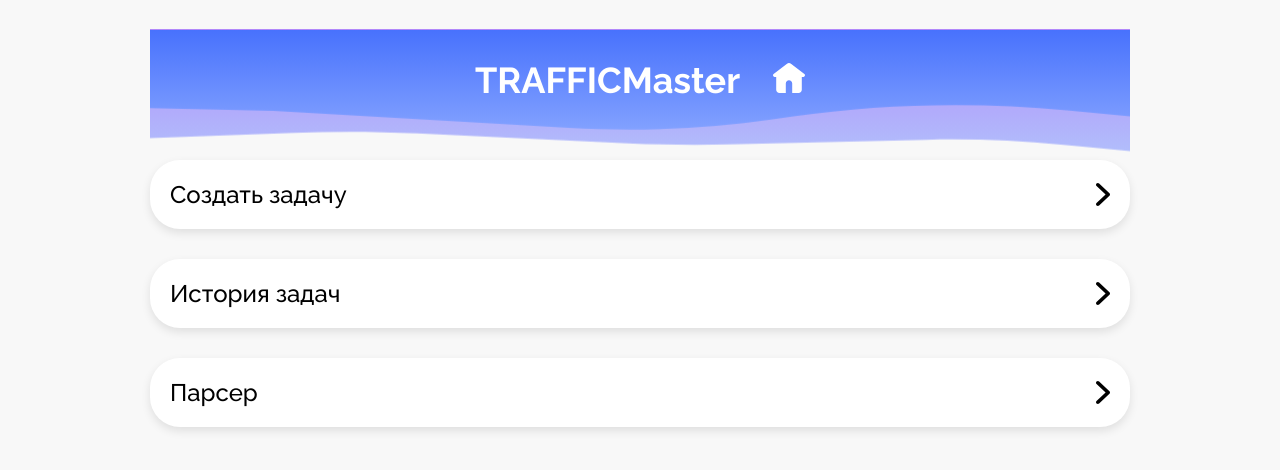
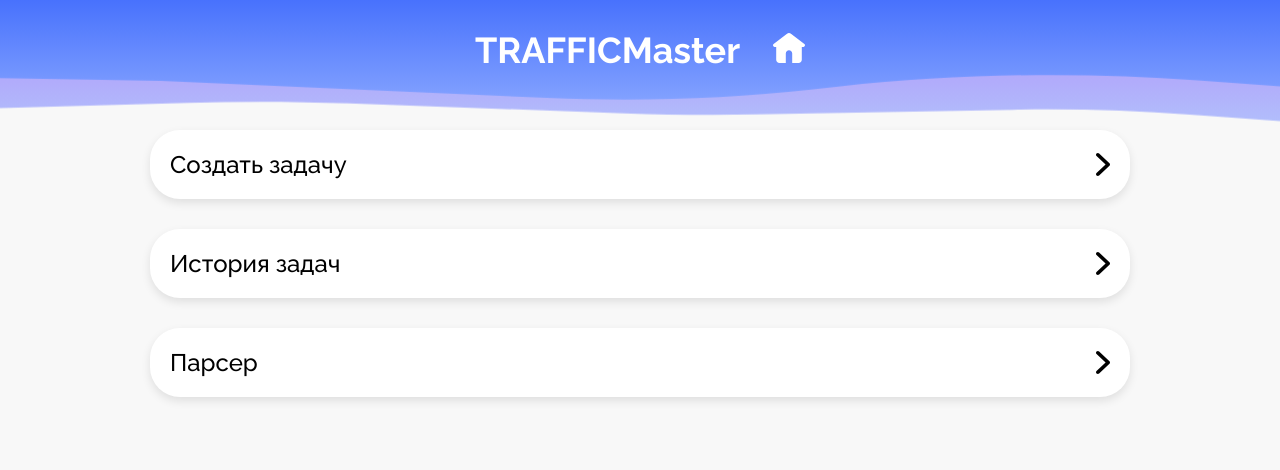
Before and after one commit to Xoxotynchuk/TrafficMaster, a React (Create React App) app: page / in a window 1280 px wide. Shown: the top 470 px of the page. Built offline with nearby package versions, Linux system fonts and the light colour scheme.

Commit message:
последний слайд, анимации

```diff
--- a/src/components/screens/HomeScreen.jsx
+++ b/src/components/screens/HomeScreen.jsx
@@ -12,9 +12,9 @@ function HomeScreen() {
 
 
   return (
-    <div className="container">
+    <div>
       <Header/>
-      <div className="home-list">
+      <div className="container home-list">
         <Link to="/create-task" className="component home-item">
           <h2>Создать задачу</h2>
           <svg width="14" height="23" viewBox="0 0 14 23" fill="none" xmlns="http://www.w3.org/2000/svg">
```
